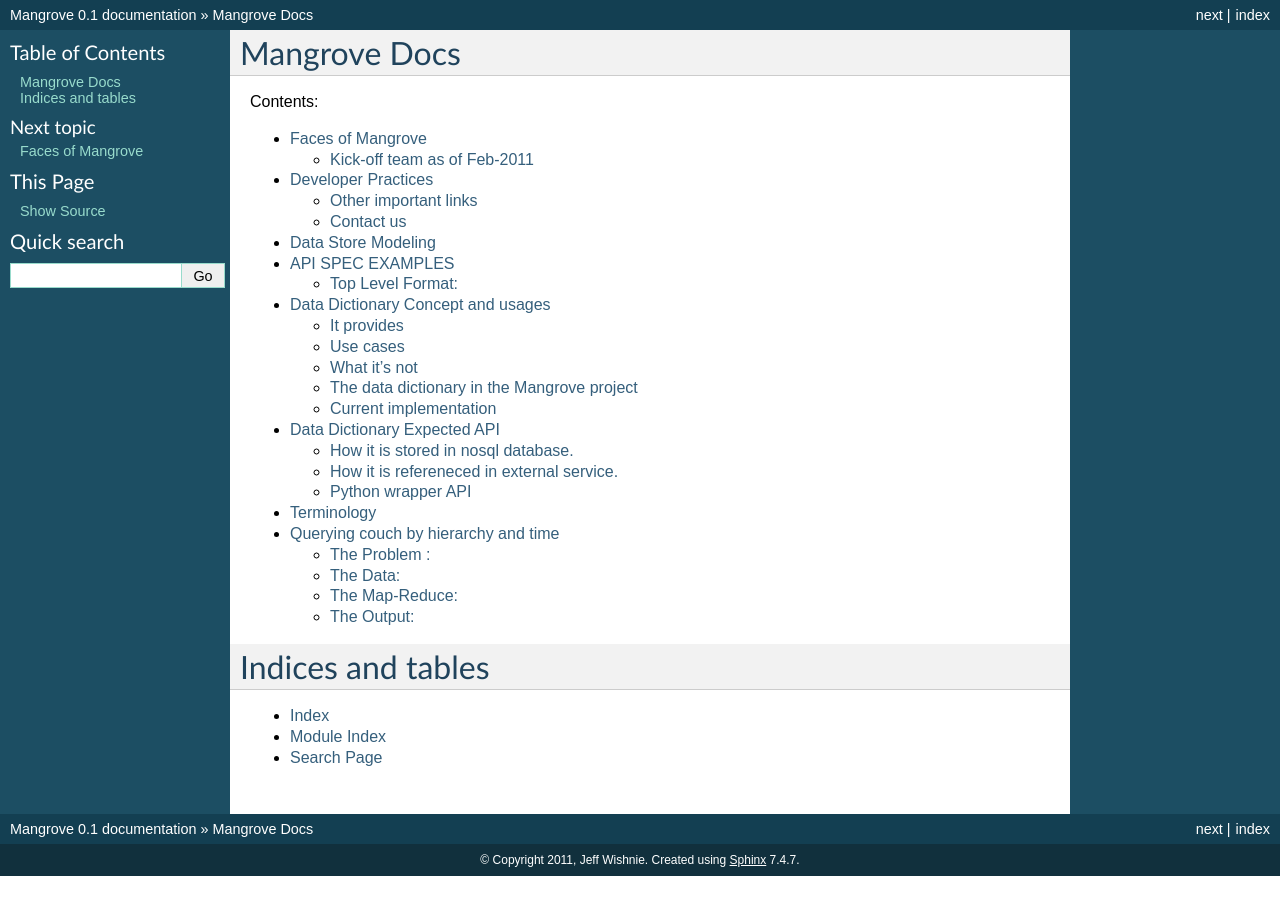
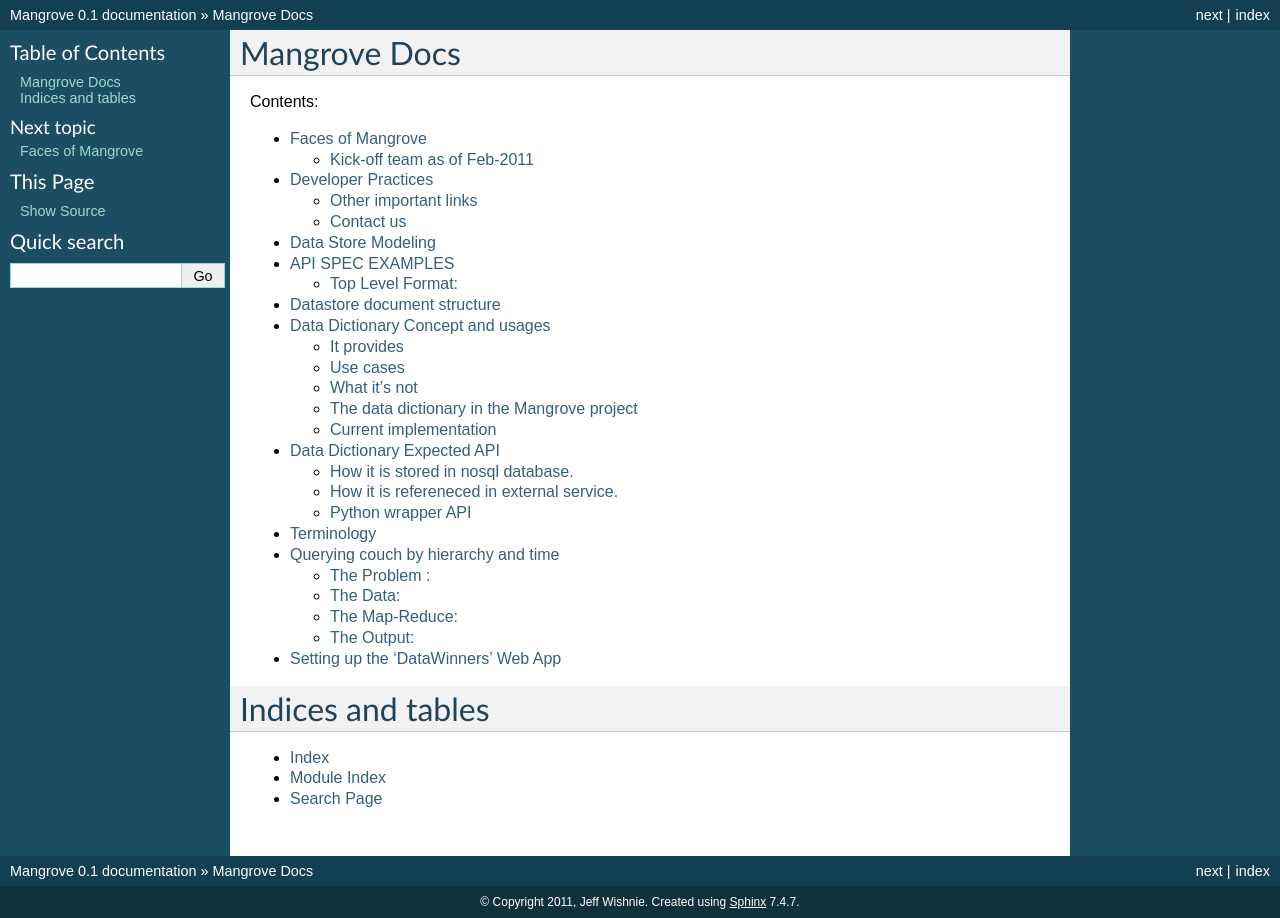
Before and after one commit to ini-asangansi/mangrove, a Sphinx documentation site: the page built from docs/index.rst, in a window 1280 px wide. Built offline with Sphinx 7.4.7, drawn with Linux system fonts in a browser that asks for light colours.

Commit message:
modified:   datastore_api.rst modified:   website_setup_on_local_env.rst 	    added doc titles so these will show up in Sphinx Documentation

```diff
--- a/docs/datastore_api.rst
+++ b/docs/datastore_api.rst
@@ -1,3 +1,8 @@
+----------------------------
+Datastore document structure
+----------------------------
+
+
 Reporter
 {
    "_id": "a676766fe45440f48ff4e9a0ce58b329",
--- a/docs/website_setup_on_local_env.rst
+++ b/docs/website_setup_on_local_env.rst
@@ -1,3 +1,8 @@
+------------------------------------
+Setting up the 'DataWinners' Web App
+------------------------------------
+
+
 * Pre-requisites:
 
 	1. Install python 2.7
```
